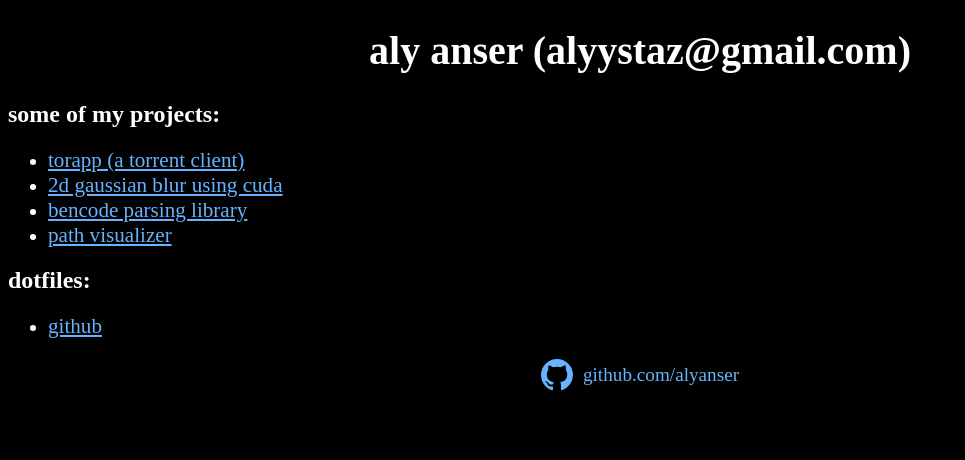
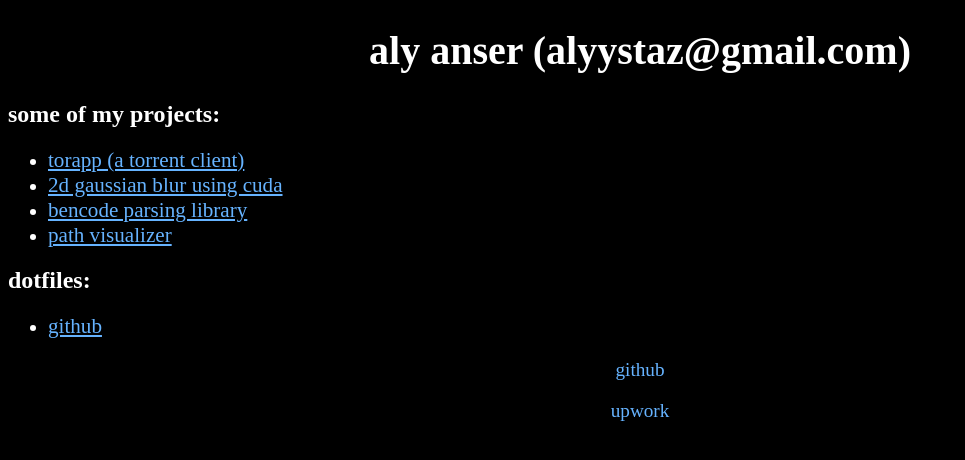
Before and after one commit to alyanser/alyanser.github.io, a plain HTML site: page index.html in a window 1280 px wide. Shown: the whole page, without its empty margins (0-965 px from the left). Drawn offline with Linux system fonts and the light colour scheme.

Commit message:
upd cinfo

```diff
--- a/index.html
+++ b/index.html
@@ -31,11 +31,14 @@
 
 	<p style="font-size: 1.2em; display: flex; align-items: center; justify-content: center;">
 		<a href="https://github.com/alyanser" target="_blank" style="text-decoration: none; color: #66b3ff; display: flex; align-items: center;">
-			<svg height="32" aria-hidden="true" viewBox="0 0 16 16" version="1.1" width="32" data-view-component="true" style="fill: #66b3ff; margin-right: 10px;">
-				<path fill-rule="evenodd" d="M8 0C3.58 0 0 3.58 0 8c0 3.54 2.29 6.53 5.47 7.59.4.07.55-.17.55-.38 0-.19-.01-.82-.01-1.49-2.01.37-2.53-.49-2.69-.94-.09-.23-.48-.94-.82-1.13-.28-.15-.68-.52-.01-.53.63-.01 1.08.58 1.23.82.72 1.21 1.87.87 2.33.66.07-.52.28-.87.51-1.07-1.78-.2-3.64-.89-3.64-3.95 0-.87.31-1.59.82-2.15-.08-.2-.36-1.02.08-2.12 0 0 .67-.21 2.2.82.64-.18 1.32-.27 2-.27.68 0 1.36.09 2 .27 1.53-1.04 2.2-.82 2.2-.82.44 1.1.16 1.92.08 2.12.51.56.82 1.27.82 2.15 0 3.07-1.87 3.75-3.65 3.95.29.25.54.73.54 1.48 0 1.07-.01 1.93-.01 2.2 0 .21.15.46.55.38A8.013 8.013 0 0016 8c0-4.42-3.58-8-8-8z"></path>
-			</svg>
-			github.com/alyanser
+			github
 		</a>
+	</p>
+	<p style="font-size: 1.2em; display: flex; align-items: center; justify-content: center;">
+		<a href="https://www.upwork.com/freelancers/~019f1d3cb839349af2?mp_source=share" target="_blank" style="text-decoration: none; color: #66b3ff; display: flex; align-items: center;">
+			upwork
+		</a>
+	</p>
 	</p>
 </body>
 </html>
```
